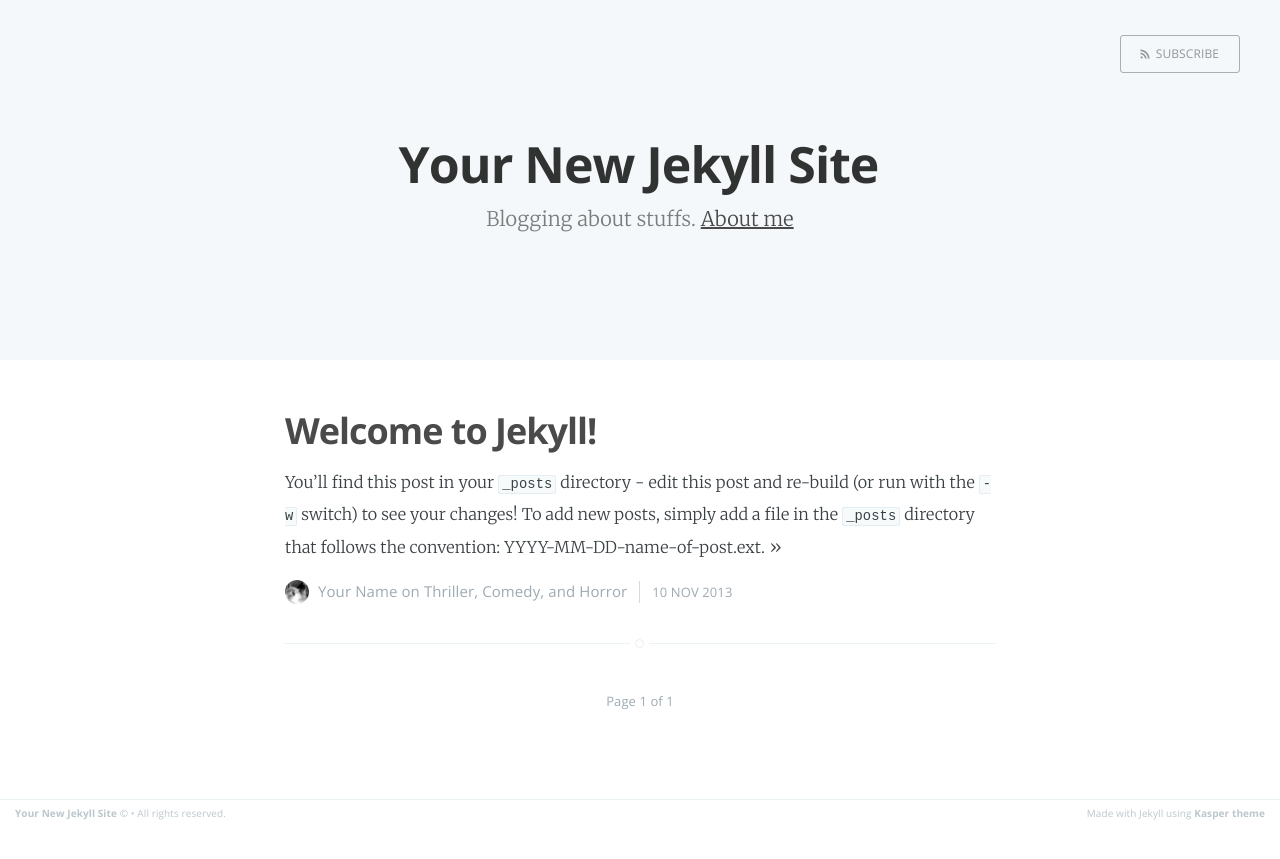
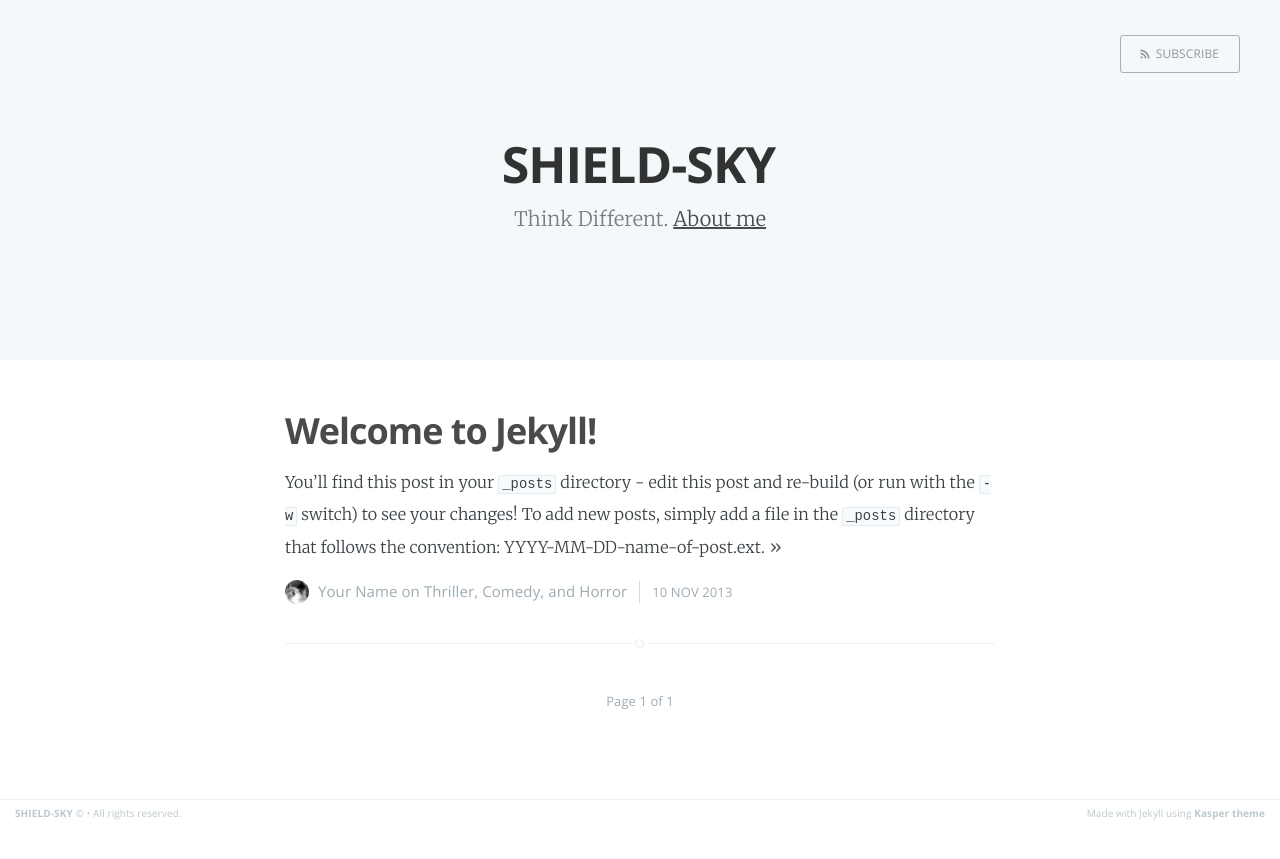
Before and after one commit to SHIELD-SKY/shield-sky.github.io, a Jekyll site: the page built from index.html, in a window 1280 px wide. Shown: the top 859 px of the page. Built offline with Jekyll 4.4.1, drawn with Linux system fonts in a browser that asks for light colours; the list of posts is cut into pages by our own code.

Commit message:
modify the _config.yml

```diff
--- a/_config.yml
+++ b/_config.yml
@@ -1,6 +1,6 @@
-name: Your New Jekyll Site
-description: Blogging about stuffs
-meta_description: "Your New Jekyll Site, Blogging about stuffs"
+name: SHIELD-SKY
+description: Think Different
+meta_description: "Just For Fun!"
 
 markdown: kramdown
 highlighter: pygments
```
